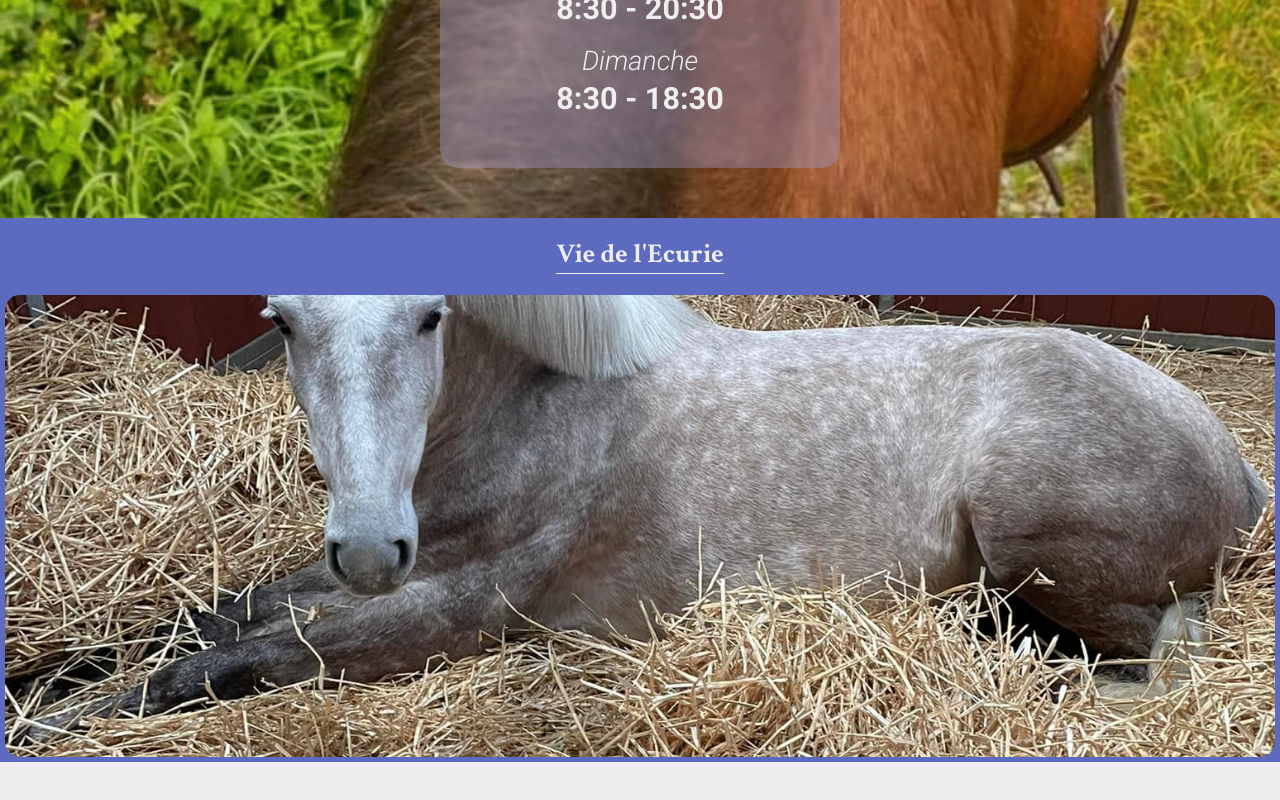
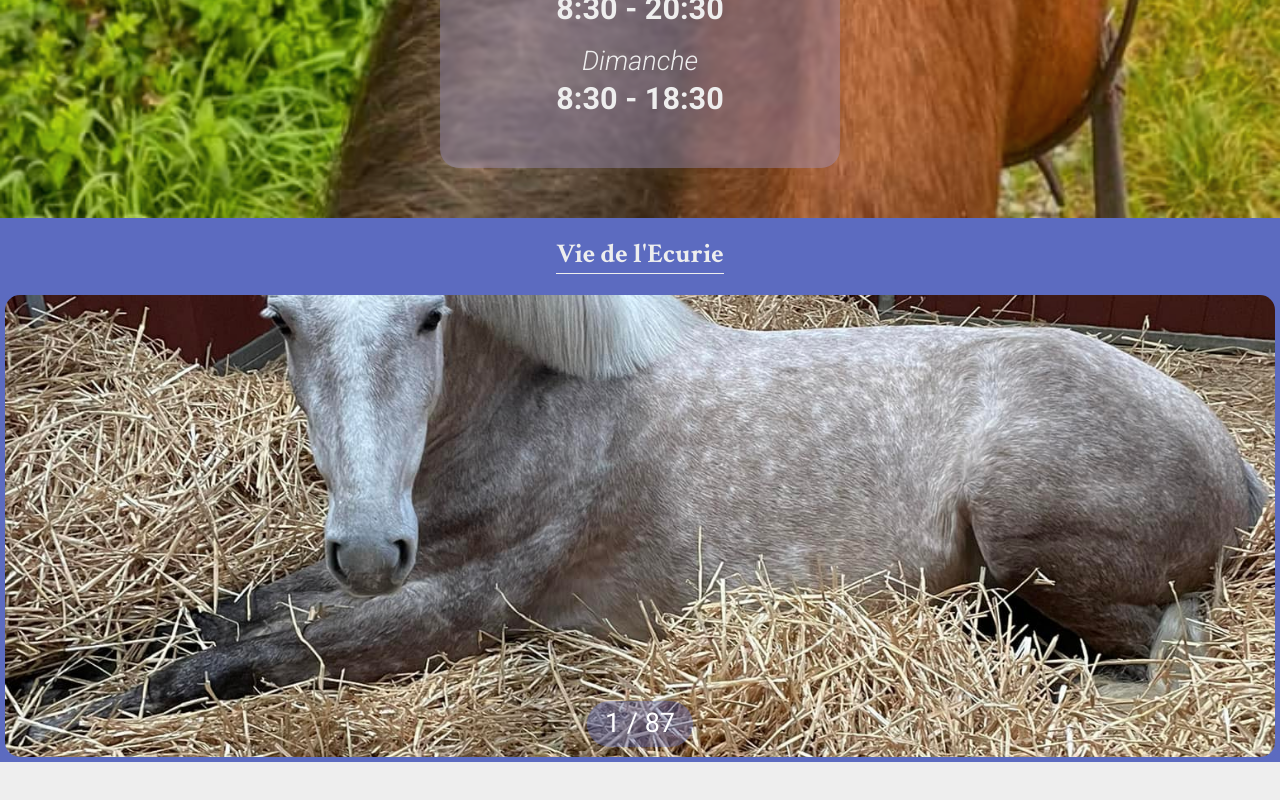
Before and after one commit to GoutteDooo/Site_Ecurie, a React (Vite) app: page / in a window 1280 px wide. Shown: the part 3672-4472 px from the top of the page. Built offline with nearby package versions, Linux system fonts and the light colour scheme.

Commit message:
chore(stable-life): carousel with index display

```diff
--- a/src/components/home/Carousel.jsx
+++ b/src/components/home/Carousel.jsx
@@ -28,6 +28,17 @@ const Carousel = ({ card, compteur = false }) => {
 
   const isFilter = (index) =>
     (numberImages - 2 === index && card.filter) || (index === 0 && card.filter);
+
+  const calculatePictureIndex = () => {
+    const indexParsed = -(slideX / 100);
+    if (slideX === 0) {
+      return numberImages - 2;
+    } else if (indexParsed === numberImages - 1) {
+      return 1;
+    } else {
+      return indexParsed;
+    }
+  };
 
   return (
     <div className="carousel--viewport">
@@ -65,7 +76,9 @@ const Carousel = ({ card, compteur = false }) => {
       </div>
       {compteur && (
         <div className="carousel--counter">
-          <p>1 / {card.carousel}</p>
+          <p>
+            {calculatePictureIndex()} / {card.carousel}
+          </p>
         </div>
       )}
     </div>
--- a/src/styles/components/_carousel.scss
+++ b/src/styles/components/_carousel.scss
@@ -70,4 +70,18 @@
       }
     }
   }
+  &--counter {
+    position: absolute;
+    left: 50%;
+    bottom: 10px;
+    transform: translateX(-50%);
+    height: 10%;
+    padding: 1rem;
+    opacity: 1;
+    border-radius: 25px;
+    @include verticalCenter;
+    font-size: 1.5rem;
+    color: rgb(255, 255, 255);
+    background: rgba(92, 107, 192, 0.396);
+  }
 }
```
